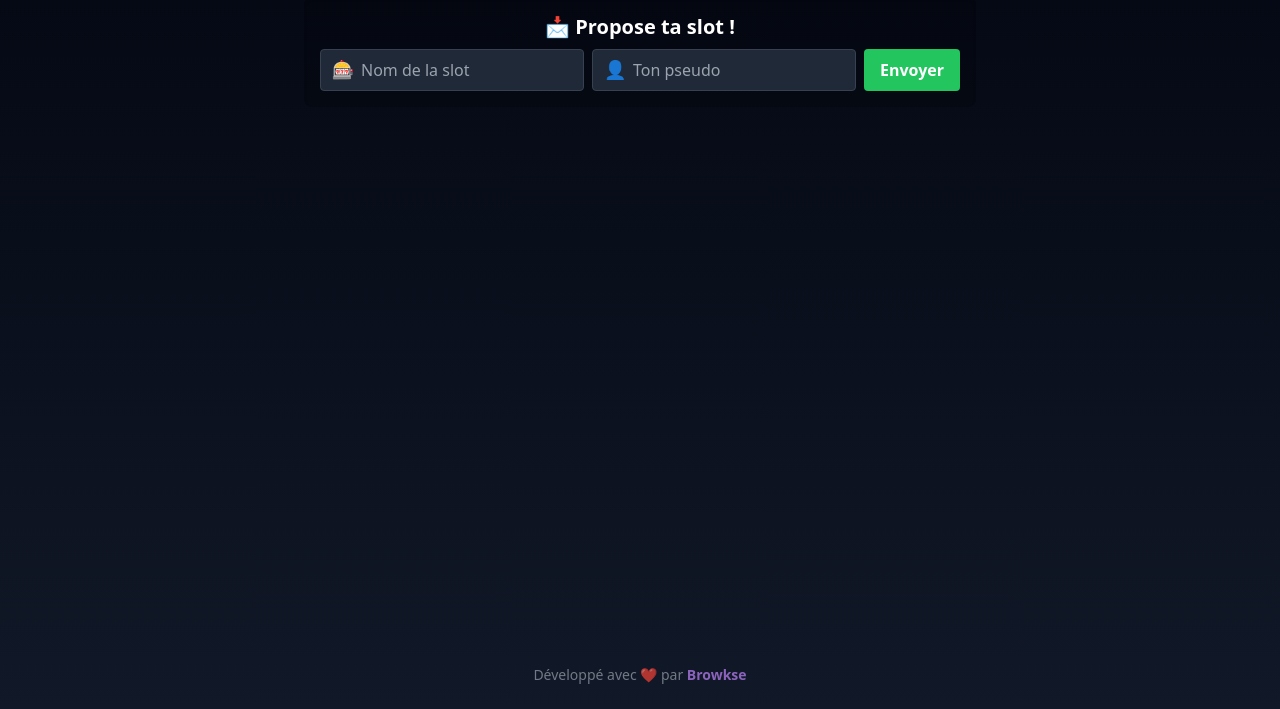
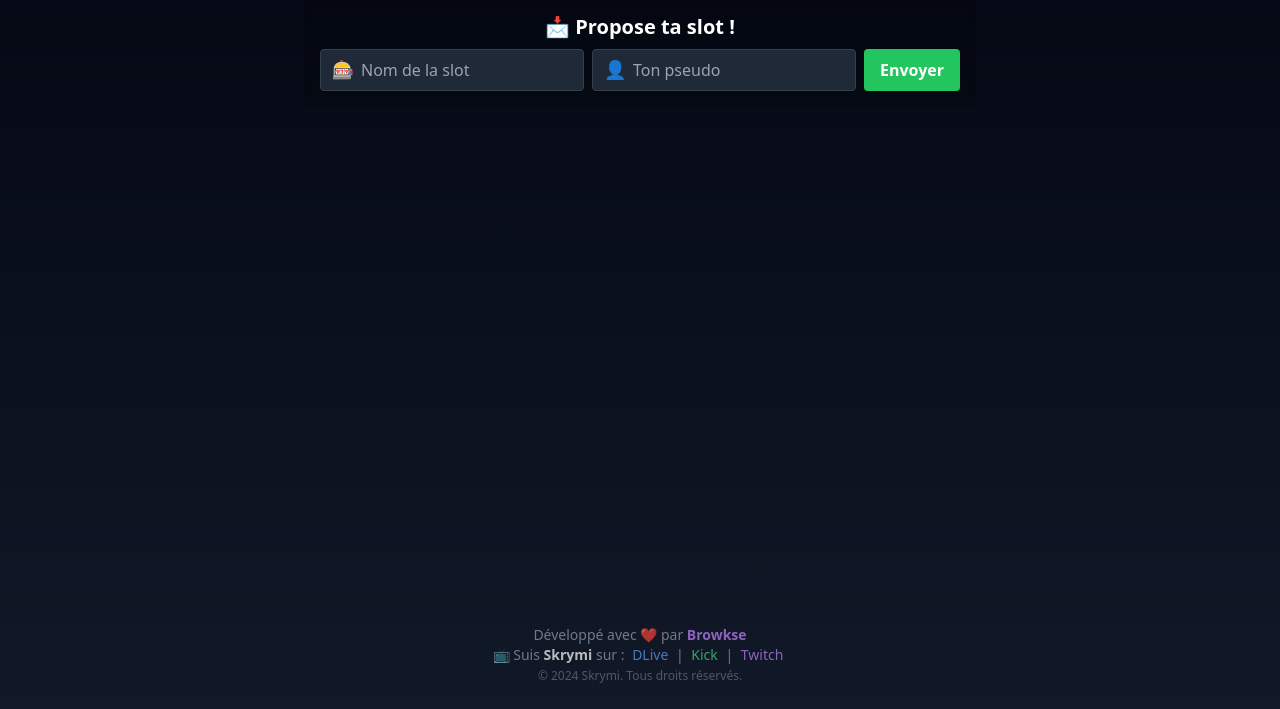
Before and after one commit to Corpse203/calls-bot, a website: page public/index.html in a window 1280 px wide. Shown: the part 91-800 px from the top of the page. Drawn offline with nearby package versions, Linux system fonts and the light colour scheme; no server answers.

Commit message:
Update index.html

```diff
--- a/public/index.html
+++ b/public/index.html
@@ -97,9 +97,14 @@
   </div>
 
   <!-- 👣 Footer personnalisé -->
-  <footer class="mt-16 text-center text-sm text-gray-400 hover:text-white transition-opacity opacity-70">
-    Développé avec ❤️ par <span class="text-purple-400 font-semibold">Browkse</span>
-  </footer>
+ <footer class="mt-16 text-center text-sm text-gray-400 hover:text-white transition-opacity opacity-70">
+  Développé avec ❤️ par <span class="text-purple-400 font-semibold">Browkse</span><br>
+  📺 Suis <span class="text-white font-semibold">Skrymi</span> sur :
+  <a href="https://dlive.tv/skrymi" class="text-blue-400 hover:underline mx-1" target="_blank">DLive</a> |
+  <a href="https://kick.com/skrymi" class="text-green-400 hover:underline mx-1" target="_blank">Kick</a> |
+  <a href="https://www.twitch.tv/skrymi" class="text-purple-400 hover:underline mx-1" target="_blank">Twitch</a><br>
+  <span class="text-gray-500 text-xs">© 2024 Skrymi. Tous droits réservés.</span>
+</footer>
 
   <script>
     let isAdmin = false;
```
